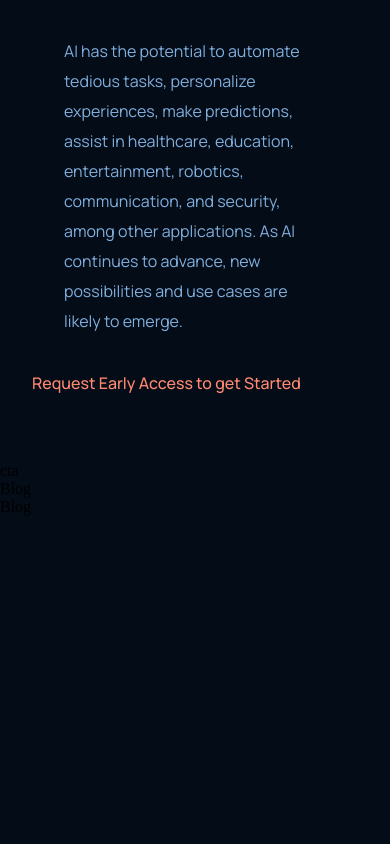
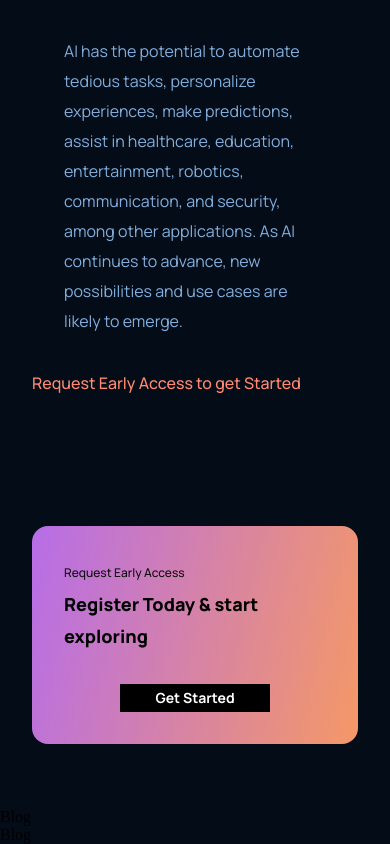
Before and after one commit to lcmpbll/react-product-site, a React (Create React App) app: page / in a window 390 px wide. Shown: the part 3944-4788 px from the top of the page. Before the commit the page ends 4460 px from the top, so only its background shows below. Built offline with nearby package versions, Linux system fonts and the light colour scheme.

Commit message:
Add CTA section and css

```diff
--- a/src/components/cta/index.css
+++ b/src/components/cta/index.css
@@ -0,0 +1,78 @@
+.gpt3__cta {
+  display: flex;
+  justify-content: space-between;
+  align-items: center;
+  flex-direction: row;
+  padding: 2rem;
+  margin: 4rem;
+  border-radius: 1rem;
+  background: var(--gradient-bar);
+}
+
+.gpt3__cta-content p{
+  font-family: var(--font-family);
+  font-weight: 500;
+  font-size: 12px;
+  line-height: 30px;
+  color: #0E0E0E;
+}
+
+.gpt3__cta-content h3{
+  font-family: var(--font-family);
+  font-weight: 800;
+  font-size: 24px;
+  line-height: 45px;
+  color: #000000;
+}
+
+.gpt3__cta-button {
+  display: flex;
+  justify-content: center;
+  align-items: center;
+  margin-left: 2rem;
+}
+
+.gpt3__cta-button button {
+  background: #000000;
+  color: #FFFFFF;
+  font-family: var(--font-family);
+  font-weight: bold;
+  font-size: 18px;
+  line-height: 30px;
+  padding: 0.5rem, 1rem;
+  border: none;
+  outline: none;
+  cursor: pointer;
+  min-width: 150px;
+}
+
+@media screen and (max-width: 650px) {
+  .gpt3__cta {
+    flex-direction: column;
+  }
+
+  .gpt3__cta-button {
+    margin: 2rem 0 0;
+
+  }
+
+
+}
+
+
+@media screen and (max-width: 550px) {
+  .gpt3__cta {
+    margin: 4rem 2rem;
+
+  }
+
+  .gpt3__cta-content h3 {
+    font-size: 18px;
+    line-height: 32px;
+  }
+
+  .gpt3__cta-button button {
+    font-size: 14px;
+    line-height: 28px;
+  }
+}
--- a/src/components/cta/index.jsx
+++ b/src/components/cta/index.jsx
@@ -3,7 +3,15 @@
 
 const CTA = () => {
   return (
-    <div>cta</div>
+    <div className='gpt3__cta'>
+      <div className='gpt3__cta-content'>
+        <p>Request Early Access</p>
+        <h3>Register Today & start exploring</h3>
+      </div>
+      <div className='gpt3__cta-button'>
+        <button type='button'>Get Started</button>
+      </div>
+    </div>
   );
 }
 
```
